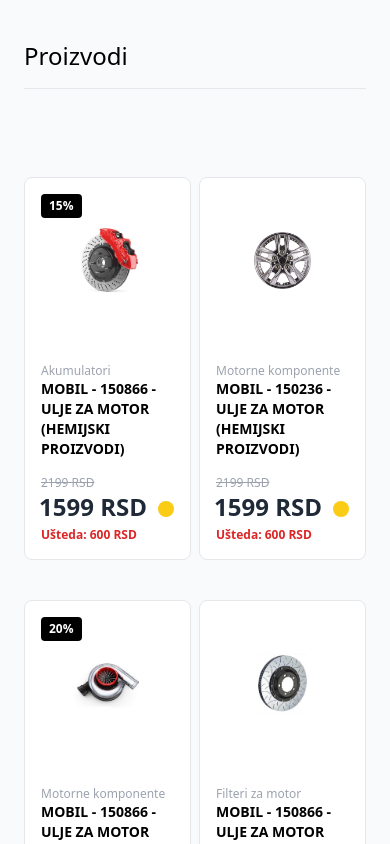
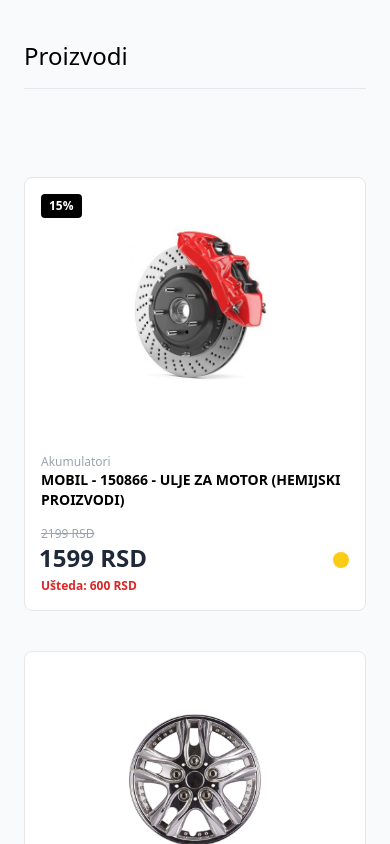
Before and after one commit to RadeStojicic/autodelovi_ec, a Nuxt app: page /prodavnica in a window 390 px wide. Shown: the part 680-1524 px from the top of the page. Built offline with nearby package versions, Linux system fonts and the light colour scheme.

Commit message:
resp_upd

```diff
--- a/components/Contact.vue
+++ b/components/Contact.vue
@@ -2,7 +2,7 @@
   <div class="relative">
     <div class="mx-auto h-auto px-4 md:container md:h-72">
       <div
-        class="flex h-full w-full flex-col items-center justify-between gap-14 rounded-lg rounded-b-none bg-yellow-400 px-4 py-10 md:gap-0 lg:flex-row lg:gap-12 lg:px-12 lg:py-4"
+        class="flex h-full w-full flex-col items-center justify-between gap-14 rounded-lg rounded-b-none bg-yellow-400 px-10 py-10 sm:px-4 md:gap-0 lg:flex-row lg:gap-12 lg:px-12 lg:py-4"
       >
         <div class="flex h-full w-full flex-col items-start justify-center">
           <h1 class="text-5xl font-bold text-white">
--- a/components/Navbar.vue
+++ b/components/Navbar.vue
@@ -168,7 +168,7 @@
     </div>
     <div
       v-if="searchInput.length < 1"
-      class="container mx-auto flex w-full justify-center px-6 py-12"
+      class="container mx-auto flex w-full justify-center px-6 py-14 sm:py-12"
     >
       <ul class="flex w-full flex-col items-start lg:w-1/2 lg:px-6">
         <h1 class="mb-3 text-sm text-gray-600">Popularna Pretraživanja</h1>
--- a/pages/kontakt.vue
+++ b/pages/kontakt.vue
@@ -118,7 +118,7 @@
             </div>
             <button
               @click.prevent="sendMail"
-              class="focus mt-3 w-1/3 cursor-pointer rounded-md bg-yellow-400 py-2"
+              class="focus mt-3 w-1/2 cursor-pointer rounded-md bg-yellow-400 py-2 sm:w-1/3"
             >
               <p class="flex w-full items-center justify-center text-white">
                 Posalji
--- a/pages/prodavnica.vue
+++ b/pages/prodavnica.vue
@@ -66,7 +66,7 @@
           </div>
         </div>
         <div
-          class="mx-6 mt-12 grid grid-cols-2 gap-x-2 gap-y-10 pb-24 pt-10 sm:grid-cols-2 md:mt-0 md:gap-12 lg:mx-10 lg:grid-cols-3 lg:gap-8"
+          class="mx-6 mt-12 grid grid-cols-1 gap-x-2 gap-y-10 pb-24 pt-10 sm:grid-cols-2 md:mt-0 md:gap-12 lg:mx-10 lg:grid-cols-3 lg:gap-8"
         >
           <div
             class="relative w-full rounded-lg border border-gray-200 bg-white hover:border-gray-300"
```
